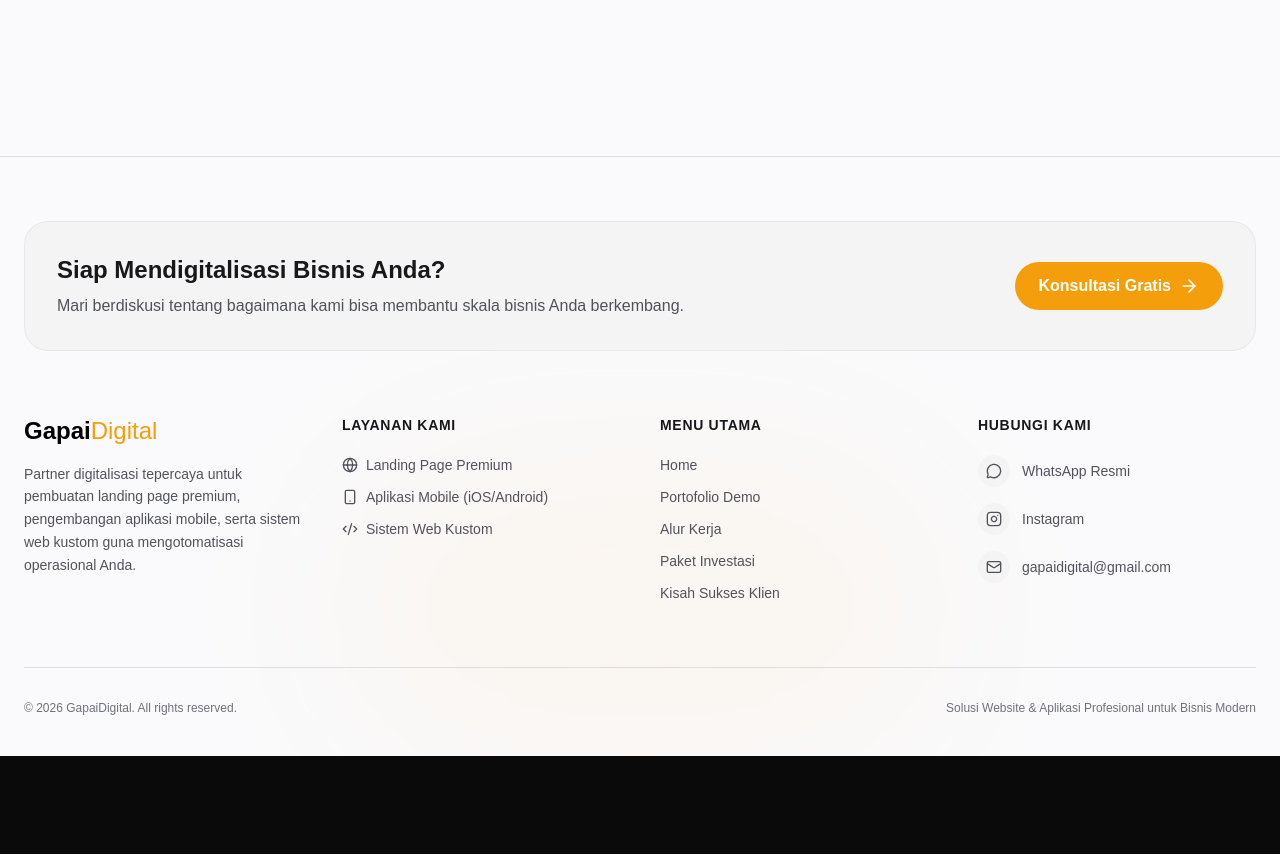
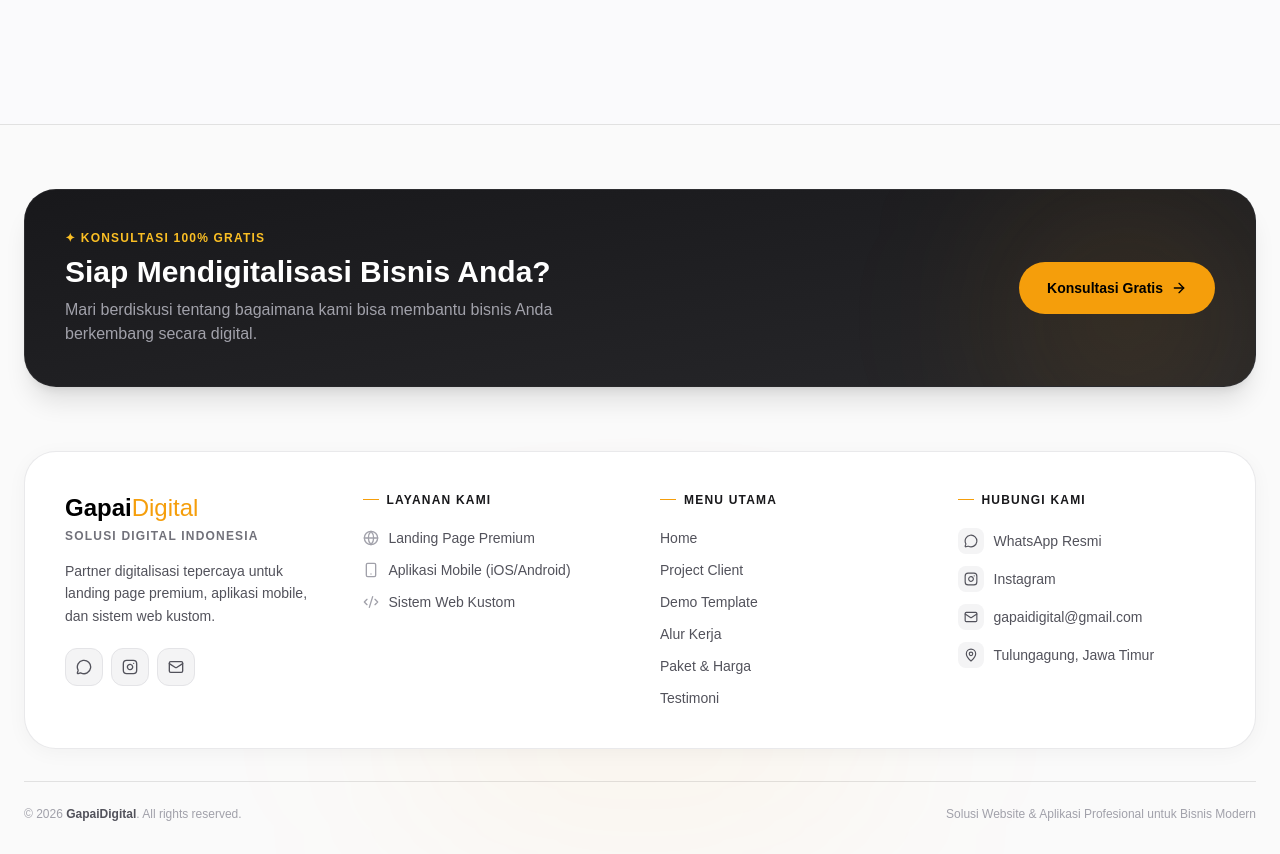
Before and after one commit to rafirachmawan/Rafi-Web-Studio, a React (Vite) app: page / in a window 1280 px wide. Shown: the part 10520-11374 px from the top of the page. Before the commit the page ends 11276 px from the top, so only its background shows below. Built offline with nearby package versions, Linux system fonts and the light colour scheme; a web font is replaced by a local one.

Commit message:
feat: add HeroSection and Footer components to homepage

```diff
--- a/src/components/common/Footer.jsx
+++ b/src/components/common/Footer.jsx
@@ -1,8 +1,9 @@
-import { MessageCircle, Mail, ArrowRight, Code2, Smartphone, Globe } from "lucide-react";
+import { MessageCircle, Mail, ArrowRight, Code2, Smartphone, Globe, MapPin } from "lucide-react";
 import { useLanguage } from "../../context/LanguageContext";
+import { Link } from "react-router-dom";
 
 const InstagramIcon = ({ className }) => (
-  <svg xmlns="http://www.w3.org/2000/svg" width="24" height="24" viewBox="0 0 24 24" fill="none" stroke="currentColor" strokeWidth="2" strokeLinecap="round" strokeLinejoin="round" className={className}>
+  <svg xmlns="http://www.w3.org/2000/svg" viewBox="0 0 24 24" fill="none" stroke="currentColor" strokeWidth="2" strokeLinecap="round" strokeLinejoin="round" className={className}>
     <rect x="2" y="2" width="20" height="20" rx="5" ry="5"></rect>
     <path d="M16 11.37A4 4 0 1 1 12.63 8 4 4 0 0 1 16 11.37z"></path>
     <line x1="17.5" y1="6.5" x2="17.51" y2="6.5"></line>
@@ -11,170 +12,178 @@ const InstagramIcon = ({ className }) => (
 
 export default function Footer() {
   const { t } = useLanguage();
+
+  const services = [
+    { icon: Globe, label: t("Landing Page Premium", "Premium Landing Pages"), href: "/harga" },
+    { icon: Smartphone, label: t("Aplikasi Mobile (iOS/Android)", "Mobile Apps (iOS/Android)"), href: "/harga" },
+    { icon: Code2, label: t("Sistem Web Kustom", "Custom Web Systems"), href: "/harga" },
+  ];
+
+  const navLinks = [
+    { label: t("Home", "Home"), href: "/" },
+    { label: t("Project Client", "Client Projects"), href: "/project" },
+    { label: t("Demo Template", "Demo Template"), href: "/demo" },
+    { label: t("Alur Kerja", "Workflow"), href: "/proses" },
+    { label: t("Paket & Harga", "Packages & Pricing"), href: "/harga" },
+    { label: t("Testimoni", "Testimonials"), href: "/testimoni" },
+  ];
+
+  const contacts = [
+    { icon: MessageCircle, label: t("WhatsApp Resmi", "Official WhatsApp"), href: "https://wa.me/6285707185783", external: true },
+    { icon: InstagramIcon, label: "Instagram", href: "https://instagram.com/gapaidigital", external: true },
+    { icon: Mail, label: "gapaidigital@gmail.com", href: "mailto:gapaidigital@gmail.com", external: false },
+    { icon: MapPin, label: t("Tulungagung, Jawa Timur", "Tulungagung, East Java"), href: null, external: false },
+  ];
+
   return (
-    <div
+    <footer
       id="contact"
-      className="relative mt-32 border-t border-black/10 dark:border-white/10 pt-16 pb-10 transition-colors duration-300 overflow-hidden"
+      className="relative mt-24 border-t border-black/10 dark:border-white/10 bg-zinc-50 dark:bg-zinc-950 overflow-hidden"
     >
-      {/* SUBTLE GLOW BACKGROUND */}
-      <div className="absolute bottom-0 left-1/2 -translate-x-1/2 w-[600px] h-[300px] bg-amber-500/5 dark:bg-amber-500/5 blur-[100px] rounded-full pointer-events-none" />
+      {/* Ambient glow */}
+      <div className="absolute bottom-0 left-1/2 -translate-x-1/2 w-[500px] h-[250px] bg-amber-500/5 blur-[100px] rounded-full pointer-events-none" />
 
-      <div className="max-w-7xl mx-auto px-4 md:px-6 relative z-10">
+      <div className="max-w-7xl mx-auto px-4 md:px-6 relative z-10 pt-12 md:pt-16 pb-8">
 
-        {/* MINI CTA */}
-        <div className="mb-16 flex flex-col md:flex-row items-center justify-between gap-6 p-8 rounded-3xl bg-zinc-100 dark:bg-zinc-900 border border-black/5 dark:border-white/5">
-          <div>
-            <h3 className="text-xl md:text-2xl font-bold text-zinc-900 dark:text-white mb-2">
+        {/* MINI CTA CARD */}
+        <div className="mb-12 md:mb-16 rounded-[2rem] bg-gradient-to-br from-zinc-900 to-zinc-800 dark:from-zinc-900 dark:to-zinc-950 border border-white/5 p-6 md:p-10 shadow-xl shadow-black/10 relative overflow-hidden">
+          <div className="absolute top-0 right-0 w-64 h-64 bg-amber-500/10 blur-[80px] rounded-full pointer-events-none" />
+          <div className="relative z-10 flex flex-col md:flex-row items-start md:items-center justify-between gap-6">
+            <div className="flex-1">
+              <p className="text-amber-400 text-xs font-bold uppercase tracking-widest mb-2">
+                ✦ {t("Konsultasi 100% Gratis", "100% Free Consultation")}
+              </p>
+              <h3 className="text-xl md:text-2xl lg:text-3xl font-black text-white mb-2 leading-tight">
                 {t("Siap Mendigitalisasi Bisnis Anda?", "Ready to Digitalize Your Business?")}
               </h3>
-            <p className="text-zinc-600 dark:text-zinc-400 text-sm md:text-base">
-              {t("Mari berdiskusi tentang bagaimana kami bisa membantu skala bisnis Anda berkembang.", "Let's discuss how we can help your business scale grow.")}
+              <p className="text-zinc-400 text-sm md:text-base font-medium max-w-lg">
+                {t("Mari berdiskusi tentang bagaimana kami bisa membantu bisnis Anda berkembang secara digital.", "Let's discuss how we can help your business grow digitally.")}
               </p>
             </div>
             <a
-            href="https://wa.me/6285707185783"
+              href="https://wa.me/6285707185783?text=Halo%20saya%20ingin%20konsultasi%20project"
               target="_blank"
               rel="noopener noreferrer"
-            className="flex items-center gap-2 px-6 py-3 bg-amber-500 hover:bg-amber-600 text-white rounded-full font-bold transition-all duration-300 hover:shadow-lg hover:shadow-amber-500/25 group whitespace-nowrap"
+              className="shrink-0 w-full md:w-auto flex items-center justify-center gap-2 px-7 py-4 bg-amber-500 hover:bg-amber-400 text-black rounded-full font-black text-sm transition-all duration-300 hover:shadow-xl hover:shadow-amber-500/25 hover:scale-[1.02] active:scale-95 group"
             >
               {t("Konsultasi Gratis", "Free Consultation")}
-            <ArrowRight className="w-5 h-5 group-hover:translate-x-1 transition-transform" />
+              <ArrowRight className="w-4 h-4 group-hover:translate-x-1 transition-transform" />
             </a>
           </div>
+        </div>
 
-        <div className="grid grid-cols-1 md:grid-cols-2 lg:grid-cols-4 gap-10 text-left">
-          {/* BRAND (LEFT) */}
-          <div className="space-y-4 lg:col-span-1">
+        {/* MAIN FOOTER GRID */}
+        <div className="rounded-[2rem] bg-white dark:bg-zinc-900 border border-zinc-200/80 dark:border-zinc-800/60 shadow-[0_4px_20px_rgba(0,0,0,0.04)] dark:shadow-none p-6 md:p-10">
+        <div className="grid grid-cols-1 sm:grid-cols-2 lg:grid-cols-4 gap-8 md:gap-10 text-left">
+
+          {/* BRAND */}
+          <div className="sm:col-span-2 lg:col-span-1 space-y-4">
+            <div>
               <h2 className="text-2xl font-black text-black dark:text-white">
                 Gapai<span className="text-amber-500">Digital</span>
               </h2>
-
-            <p className="text-zinc-600 dark:text-zinc-400 text-sm leading-relaxed font-medium">
-              {t("Partner digitalisasi tepercaya untuk pembuatan landing page premium, pengembangan aplikasi mobile, serta sistem web kustom guna mengotomatisasi operasional Anda.", "Trusted digitalization partner for creating premium landing pages, developing mobile apps, and custom web systems to automate your operations.")}
+              <p className="text-zinc-500 dark:text-zinc-400 text-xs font-bold uppercase tracking-widest mt-1">
+                {t("Solusi Digital Indonesia", "Indonesia Digital Solutions")}
               </p>
+            </div>
+            <p className="text-zinc-600 dark:text-zinc-400 text-sm leading-relaxed">
+              {t("Partner digitalisasi tepercaya untuk landing page premium, aplikasi mobile, dan sistem web kustom.", "Trusted digitalization partner for premium landing pages, mobile apps, and custom web systems.")}
+            </p>
+            {/* Social Icons */}
+            <div className="flex gap-2 pt-1">
+              <a href="https://wa.me/6285707185783" target="_blank" rel="noopener noreferrer"
+                className="p-2.5 rounded-xl bg-zinc-100 dark:bg-zinc-900 border border-zinc-200 dark:border-zinc-800 text-zinc-600 dark:text-zinc-400 hover:bg-amber-500 hover:text-white hover:border-amber-500 transition-all duration-200">
+                <MessageCircle className="w-4 h-4" />
+              </a>
+              <a href="https://instagram.com/gapaidigital" target="_blank" rel="noopener noreferrer"
+                className="p-2.5 rounded-xl bg-zinc-100 dark:bg-zinc-900 border border-zinc-200 dark:border-zinc-800 text-zinc-600 dark:text-zinc-400 hover:bg-amber-500 hover:text-white hover:border-amber-500 transition-all duration-200">
+                <InstagramIcon className="w-4 h-4" />
+              </a>
+              <a href="mailto:gapaidigital@gmail.com"
+                className="p-2.5 rounded-xl bg-zinc-100 dark:bg-zinc-900 border border-zinc-200 dark:border-zinc-800 text-zinc-600 dark:text-zinc-400 hover:bg-amber-500 hover:text-white hover:border-amber-500 transition-all duration-200">
+                <Mail className="w-4 h-4" />
+              </a>
+            </div>
           </div>
 
           {/* LAYANAN KAMI */}
           <div>
-            <h3 className="text-zinc-900 dark:text-white font-bold text-sm mb-5 uppercase tracking-wider">
+            <h3 className="text-zinc-900 dark:text-white font-bold text-xs uppercase tracking-widest mb-5 flex items-center gap-2">
+              <span className="w-4 h-px bg-amber-500 inline-block"></span>
               {t("Layanan Kami", "Our Services")}
             </h3>
-
-            <ul className="space-y-3 text-zinc-600 dark:text-zinc-400 text-sm font-medium">
-              <li>
-                <a href="#harga" className="group flex items-center gap-2 hover:text-amber-500 transition-colors duration-300">
-                  <Globe className="w-4 h-4" />
-                  <span className="group-hover:translate-x-1 transition-transform duration-300">{t("Landing Page Premium", "Premium Landing Pages")}</span>
-                </a>
+            <ul className="space-y-3">
+              {services.map(({ icon: Icon, label, href }) => (
+                <li key={label}>
+                  <Link to={href} className="group flex items-center gap-2.5 text-zinc-600 dark:text-zinc-400 hover:text-amber-500 dark:hover:text-amber-400 transition-colors text-sm font-medium">
+                    <Icon className="w-4 h-4 shrink-0 text-zinc-400 dark:text-zinc-600 group-hover:text-amber-500 transition-colors" />
+                    <span className="group-hover:translate-x-0.5 transition-transform">{label}</span>
+                  </Link>
                 </li>
-              <li>
-                <a href="#harga" className="group flex items-center gap-2 hover:text-amber-500 transition-colors duration-300">
-                  <Smartphone className="w-4 h-4" />
-                  <span className="group-hover:translate-x-1 transition-transform duration-300">{t("Aplikasi Mobile (iOS/Android)", "Mobile Apps (iOS/Android)")}</span>
-                </a>
-              </li>
-              <li>
-                <a href="#harga" className="group flex items-center gap-2 hover:text-amber-500 transition-colors duration-300">
-                  <Code2 className="w-4 h-4" />
-                  <span className="group-hover:translate-x-1 transition-transform duration-300">{t("Sistem Web Kustom", "Custom Web Systems")}</span>
-                </a>
-              </li>
+              ))}
             </ul>
           </div>
 
           {/* MENU UTAMA */}
           <div>
-            <h3 className="text-zinc-900 dark:text-white font-bold text-sm mb-5 uppercase tracking-wider">
+            <h3 className="text-zinc-900 dark:text-white font-bold text-xs uppercase tracking-widest mb-5 flex items-center gap-2">
+              <span className="w-4 h-px bg-amber-500 inline-block"></span>
               {t("Menu Utama", "Main Menu")}
             </h3>
-
-            <ul className="space-y-3 text-zinc-600 dark:text-zinc-400 text-sm font-medium">
-              <li>
-                <a href="#home" className="group inline-flex items-center hover:text-amber-500 transition-colors duration-300">
-                  <span className="group-hover:translate-x-1 transition-transform duration-300">{t("Home", "Home")}</span>
-                </a>
+            <ul className="space-y-3">
+              {navLinks.map(({ label, href }) => (
+                <li key={label}>
+                  <Link to={href} className="group text-zinc-600 dark:text-zinc-400 hover:text-amber-500 dark:hover:text-amber-400 transition-colors text-sm font-medium flex items-center gap-1">
+                    <span className="group-hover:translate-x-0.5 transition-transform">{label}</span>
+                  </Link>
                 </li>
-              <li>
-                <a href="#demo" className="group inline-flex items-center hover:text-amber-500 transition-colors duration-300">
-                  <span className="group-hover:translate-x-1 transition-transform duration-300">{t("Portofolio Demo", "Demo Portfolio")}</span>
-                </a>
-              </li>
-              <li>
-                <a href="#proses" className="group inline-flex items-center hover:text-amber-500 transition-colors duration-300">
-                  <span className="group-hover:translate-x-1 transition-transform duration-300">{t("Alur Kerja", "Workflow")}</span>
-                </a>
-              </li>
-              <li>
-                <a href="#harga" className="group inline-flex items-center hover:text-amber-500 transition-colors duration-300">
-                  <span className="group-hover:translate-x-1 transition-transform duration-300">{t("Paket Investasi", "Investment Packages")}</span>
-                </a>
-              </li>
-              <li>
-                <a href="#testimoni" className="group inline-flex items-center hover:text-amber-500 transition-colors duration-300">
-                  <span className="group-hover:translate-x-1 transition-transform duration-300">{t("Kisah Sukses Klien", "Client Success Stories")}</span>
-                </a>
-              </li>
+              ))}
             </ul>
           </div>
 
           {/* HUBUNGI KAMI */}
           <div>
-            <h3 className="text-zinc-900 dark:text-white font-bold text-sm mb-5 uppercase tracking-wider">
+            <h3 className="text-zinc-900 dark:text-white font-bold text-xs uppercase tracking-widest mb-5 flex items-center gap-2">
+              <span className="w-4 h-px bg-amber-500 inline-block"></span>
               {t("Hubungi Kami", "Contact Us")}
             </h3>
-
-            <ul className="space-y-4 text-zinc-600 dark:text-zinc-400 text-sm font-medium">
-              <li>
+            <ul className="space-y-3">
+              {contacts.map(({ icon: Icon, label, href, external }) => (
+                <li key={label}>
+                  {href ? (
                     <a
-                  href="https://wa.me/6285707185783"
-                  target="_blank"
-                  rel="noopener noreferrer"
-                  className="group flex items-center gap-3 hover:text-amber-500 transition-colors duration-300"
+                      href={href}
+                      {...(external ? { target: "_blank", rel: "noopener noreferrer" } : {})}
+                      className="group flex items-center gap-2.5 text-zinc-600 dark:text-zinc-400 hover:text-amber-500 dark:hover:text-amber-400 transition-colors text-sm font-medium"
                     >
-                  <div className="p-2 bg-zinc-100 dark:bg-zinc-800 rounded-full group-hover:bg-amber-500/10 group-hover:text-amber-500 transition-colors">
-                    <MessageCircle className="w-4 h-4" />
+                      <div className="p-1.5 bg-zinc-100 dark:bg-zinc-900 rounded-lg group-hover:bg-amber-500/10 group-hover:text-amber-500 transition-colors shrink-0">
+                        <Icon className="w-3.5 h-3.5" />
                       </div>
-                  <span className="group-hover:translate-x-1 transition-transform duration-300">{t("WhatsApp Resmi", "Official WhatsApp")}</span>
+                      <span className="group-hover:translate-x-0.5 transition-transform">{label}</span>
                     </a>
+                  ) : (
+                    <div className="flex items-center gap-2.5 text-zinc-600 dark:text-zinc-400 text-sm font-medium">
+                      <div className="p-1.5 bg-zinc-100 dark:bg-zinc-900 rounded-lg shrink-0">
+                        <Icon className="w-3.5 h-3.5" />
+                      </div>
+                      <span>{label}</span>
+                    </div>
+                  )}
                 </li>
-
-              <li>
-                <a
-                  href="https://instagram.com/gapaidigital"
-                  target="_blank"
-                  rel="noopener noreferrer"
-                  className="group flex items-center gap-3 hover:text-amber-500 transition-colors duration-300"
-                >
-                  <div className="p-2 bg-zinc-100 dark:bg-zinc-800 rounded-full group-hover:bg-amber-500/10 group-hover:text-amber-500 transition-colors">
-                    <InstagramIcon className="w-4 h-4" />
-                  </div>
-                  <span className="group-hover:translate-x-1 transition-transform duration-300">Instagram</span>
-                </a>
-              </li>
-
-              <li>
-                <a
-                  href="mailto:gapaidigital@gmail.com"
-                  className="group flex items-center gap-3 hover:text-amber-500 transition-colors duration-300"
-                >
-                  <div className="p-2 bg-zinc-100 dark:bg-zinc-800 rounded-full group-hover:bg-amber-500/10 group-hover:text-amber-500 transition-colors">
-                    <Mail className="w-4 h-4" />
-                  </div>
-                  <span className="group-hover:translate-x-1 transition-transform duration-300">gapaidigital@gmail.com</span>
-                </a>
-              </li>
+              ))}
             </ul>
           </div>
         </div>
+        </div>
 
-        {/* LINE & COPYRIGHT */}
-        <div className="mt-16 pt-8 border-t border-black/10 dark:border-white/10 flex flex-col md:flex-row justify-between items-center gap-4 text-zinc-500 dark:text-zinc-500 text-xs font-medium">
-          <p>© {new Date().getFullYear()} GapaiDigital. All rights reserved.</p>
-          <p className="flex items-center gap-1.5">
+        {/* BOTTOM BAR */}
+        <div className="mt-8 pt-6 border-t border-black/10 dark:border-white/10 flex flex-col sm:flex-row justify-between items-center gap-3 text-zinc-400 dark:text-zinc-600 text-xs font-medium">
+          <p>© {new Date().getFullYear()} <span className="text-zinc-600 dark:text-zinc-400 font-bold">GapaiDigital</span>. All rights reserved.</p>
+          <p className="text-center sm:text-right">
             {t("Solusi Website & Aplikasi Profesional untuk Bisnis Modern", "Professional Website & App Solutions for Modern Businesses")}
           </p>
         </div>
       </div>
-    </div>
+    </footer>
   );
 }
--- a/src/components/home/HeroSection.jsx
+++ b/src/components/home/HeroSection.jsx
@@ -196,13 +196,34 @@ export default function HeroSection() {
                   className="w-full h-full object-cover opacity-70 group-hover:opacity-85 transition-all duration-1000"
                 />
               ) : (
-                <div className="w-full h-full bg-gradient-to-br from-zinc-900 to-zinc-800 flex items-center justify-center">
-                  <div className="text-center">
-                    <div className="w-16 h-16 bg-amber-500/20 rounded-full flex items-center justify-center mx-auto mb-3">
-                      <Sparkles className="w-8 h-8 text-amber-400" />
+                <div className="w-full h-full bg-gradient-to-br from-zinc-900 via-zinc-900 to-zinc-800 flex items-center justify-center px-6">
+                  {isMobile ? (
+                    /* Mobile: informative message */
+                    <div className="text-center max-w-xs">
+                      <div className="w-14 h-14 bg-amber-500/15 border border-amber-500/20 rounded-2xl flex items-center justify-center mx-auto mb-4">
+                        <Sparkles className="w-7 h-7 text-amber-400" />
+                      </div>
+                      <p className="text-white font-bold text-sm mb-1">Preview Demo Video</p>
+                      <p className="text-zinc-400 text-[11px] leading-relaxed">
+                        {t(
+                          "Buka di laptop atau PC untuk menonton preview video demo interaktif kami.",
+                          "Open on a laptop or PC to watch our interactive demo preview video."
+                        )}
+                      </p>
+                      <div className="mt-3 inline-flex items-center gap-1.5 bg-amber-500/10 border border-amber-500/20 text-amber-400 text-[10px] font-bold px-3 py-1.5 rounded-full">
+                        <span>🖥️</span>
+                        <span>{t("Tersedia di Desktop", "Available on Desktop")}</span>
+                      </div>
                     </div>
-                    <span className="text-zinc-500 text-xs font-medium">{isMobile ? "GapaiDigital" : "Loading preview..."}</span>
-                  </div>
+                  ) : (
+                    /* Desktop: loading state */
+                    <div className="text-center">
+                      <div className="w-12 h-12 bg-zinc-800 rounded-xl flex items-center justify-center mx-auto mb-3 animate-pulse">
+                        <Sparkles className="w-6 h-6 text-zinc-600" />
+                      </div>
+                      <span className="text-zinc-500 text-xs font-medium">Loading preview...</span>
+                    </div>
+                  )}
                 </div>
               )}
             </div>
```
Lines whose indentation alone changed are shown as unchanged.
